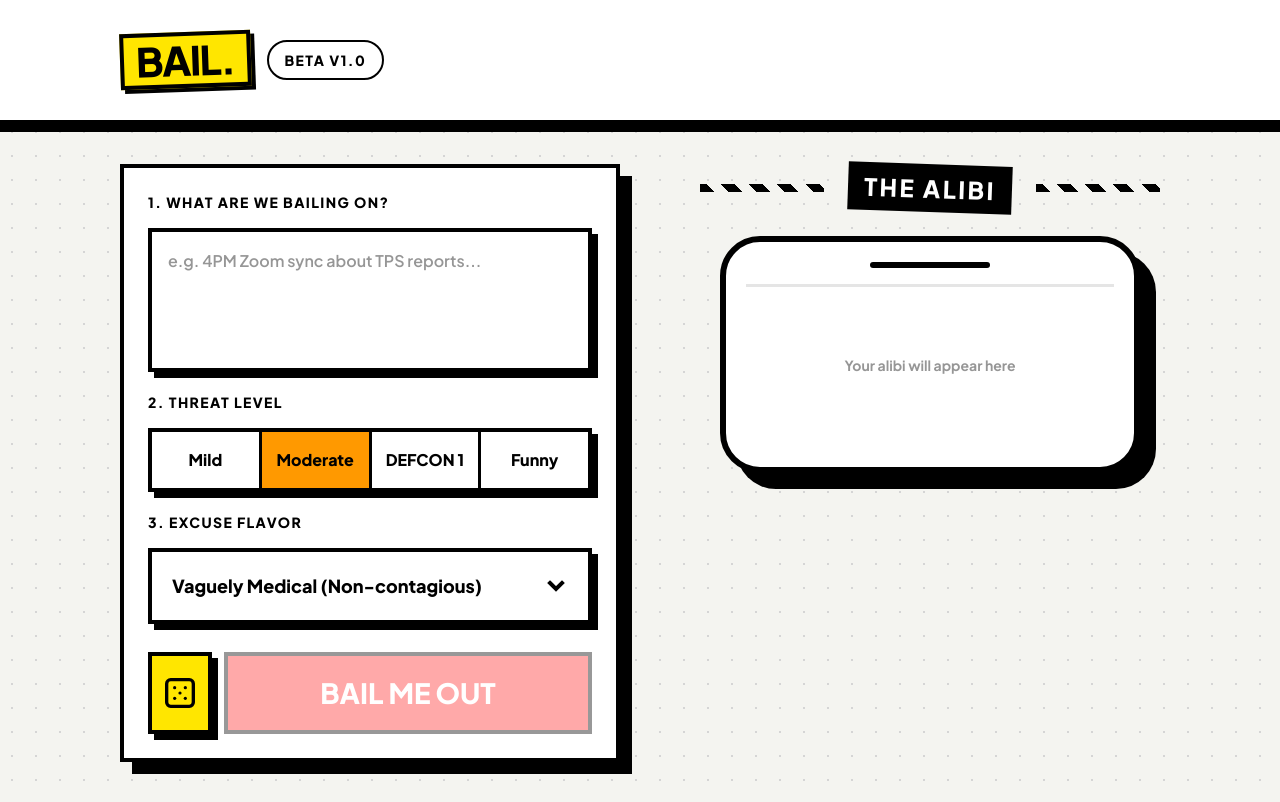
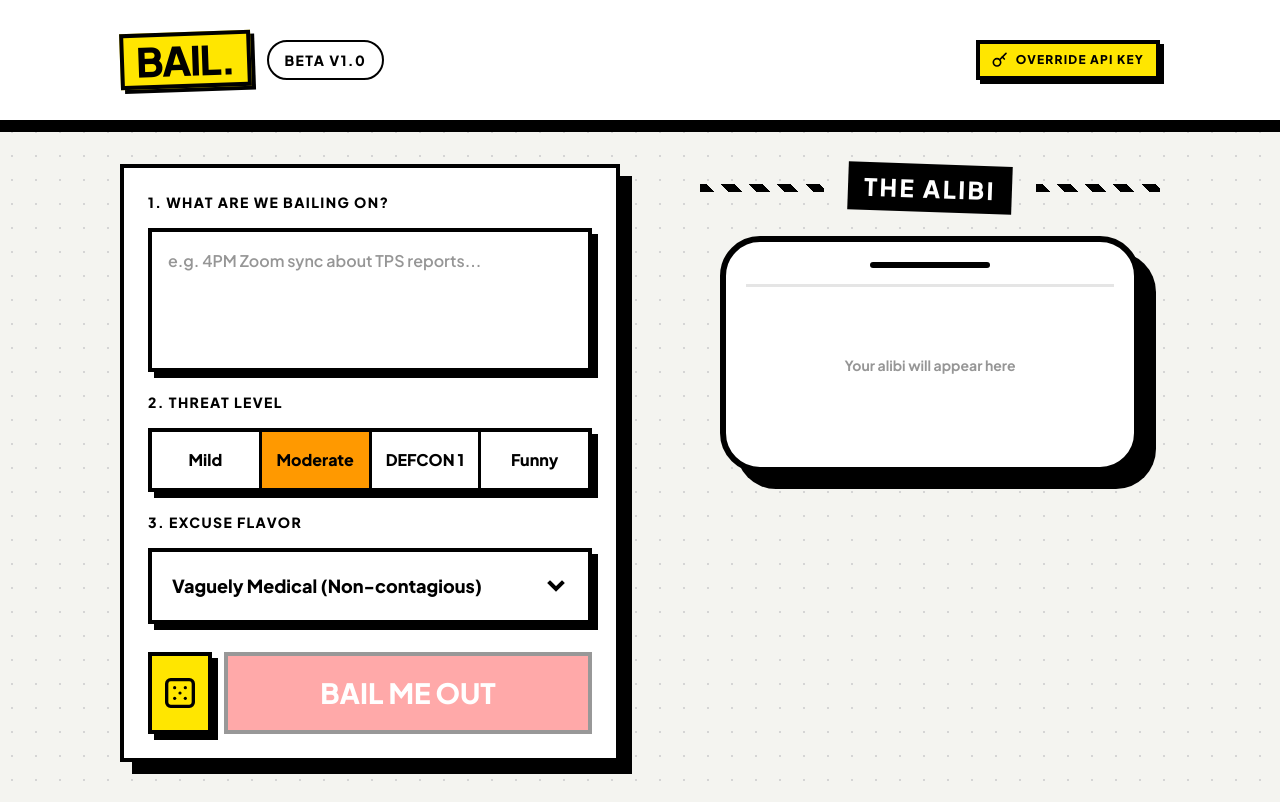
Before and after one commit to NotAnAiYet/VCF2026-Project, a Next.js app in the folder excuse-generator/: page / in a window 1280 px wide. Built offline with nearby package versions, Linux system fonts and the light colour scheme.

Commit message:
etc: changed user mode

```diff
--- a/excuse-generator/app/api/excuse/route.ts
+++ b/excuse-generator/app/api/excuse/route.ts
@@ -19,10 +19,11 @@ export async function POST(req: NextRequest) {
     EXCUSE_FLAVORS.find((f) => f.label === body.excuseFlavor) ?? null;
 
   const userMode = process.env.NEXT_PUBLIC_USER_MODE === "true";
+  const headerKey = req.headers.get("x-groq-api-key") ?? undefined;
 
   let apiKey: string | undefined;
   if (userMode) {
-    apiKey = req.headers.get("x-groq-api-key") ?? undefined;
+    apiKey = headerKey;
     if (!apiKey) {
       return NextResponse.json(
         { error: "No API key provided. Enter your Groq API key to continue." },
@@ -30,7 +31,7 @@ export async function POST(req: NextRequest) {
       );
     }
   } else {
-    apiKey = process.env.GROQ_API_KEY;
+    apiKey = headerKey || process.env.GROQ_API_KEY;
     if (!apiKey) {
       return NextResponse.json(
         { error: "GROQ_API_KEY is not configured." },
@@ -73,6 +74,12 @@ export async function POST(req: NextRequest) {
 
     return NextResponse.json({ excuse });
   } catch (err) {
+    if (err instanceof Groq.APIError && err.status === 401) {
+      return NextResponse.json(
+        { error: "Invalid API key. Check your Groq API key and try again.", code: "invalid_api_key" },
+        { status: 401 }
+      );
+    }
     const message =
       err instanceof Error ? err.message : "Failed to contact Groq.";
     return NextResponse.json({ error: message }, { status: 502 });
--- a/excuse-generator/app/page.tsx
+++ b/excuse-generator/app/page.tsx
@@ -1,5 +1,5 @@
 import ExcuseForm from "@/components/ExcuseForm";
-import ApiKeyButton, { USER_MODE } from "@/components/ApiKeyButton";
+import ApiKeyButton from "@/components/ApiKeyButton";
 
 export default function Home() {
   return (
@@ -16,7 +16,7 @@ export default function Home() {
             Beta v1.0
           </div>
         </div>
-        {USER_MODE && <ApiKeyButton />}
+        <ApiKeyButton />
       </header>
 
       <main className="flex-1 px-8 md:px-30 py-10">
--- a/excuse-generator/components/ApiKeyButton.tsx
+++ b/excuse-generator/components/ApiKeyButton.tsx
@@ -12,10 +12,9 @@ export function dispatchKeyChange() {
 }
 
 export function useGroqApiKey() {
-  const [userApiKey, setUserApiKey] = useState("");
+  const [userApiKey, setUserApiKey] = useState<string | null>(null);
 
   useEffect(() => {
-    if (!USER_MODE) return;
     const sync = () => setUserApiKey(localStorage.getItem(LS_KEY) ?? "");
     sync();
     window.addEventListener(KEY_CHANGE_EVENT, sync);
@@ -26,6 +25,7 @@ export function useGroqApiKey() {
 }
 
 export default function ApiKeyButton() {
+  const [mounted, setMounted] = useState(false);
   const [userApiKey, setUserApiKey] = useState("");
   const [keyInput, setKeyInput] = useState("");
   const [keyPanelOpen, setKeyPanelOpen] = useState(false);
@@ -35,6 +35,7 @@ export default function ApiKeyButton() {
     const saved = localStorage.getItem(LS_KEY) ?? "";
     setUserApiKey(saved);
     setKeyInput(saved);
+    setMounted(true);
   }, []);
 
   useEffect(() => {
@@ -63,21 +64,25 @@ export default function ApiKeyButton() {
     dispatchKeyChange();
   }, []);
 
+  if (!mounted) return null;
+
   return (
     <div ref={keyPanelRef} className="relative">
       <button
         type="button"
         onClick={() => { setKeyInput(userApiKey); setKeyPanelOpen((o) => !o); }}
-        title="Set your Groq API key"
-        className={`flex items-center gap-2 px-3 py-2 border-4 border-black font-extrabold text-xs uppercase tracking-widest transition-colors cursor-pointer ${userApiKey ? "bg-[#33FF00] text-black" : "bg-[#FFE600] text-black"} shadow-[4px_4px_0_#000]`}
+        title={USER_MODE ? "Your Groq API key (required)" : "Override Groq API key (optional)"}
+        className={`flex items-center gap-2 px-3 py-2 border-4 border-black font-extrabold text-xs uppercase tracking-widest transition-colors cursor-pointer shadow-[4px_4px_0_#000] ${userApiKey ? "bg-[#33FF00] text-black" : "bg-[#FFE600] text-black"}`}
       >
         <KeyIcon />
-        {userApiKey ? "Key saved" : "Add API key"}
+        {userApiKey ? "Key saved" : USER_MODE ? "Add API key" : "Override API key"}
       </button>
 
       {keyPanelOpen && (
         <div className="absolute right-0 top-full mt-2 z-20 bg-white border-4 border-black shadow-[8px_8px_0_#000] p-4 flex flex-col gap-3 w-80">
-          <div className="text-xs font-black uppercase tracking-widest">Your Groq API key</div>
+          <div className="text-xs font-black uppercase tracking-widest">
+            {USER_MODE ? "Your Groq API key" : "Override Groq API key"}
+          </div>
           <input
             type="password"
             value={keyInput}
@@ -88,7 +93,9 @@ export default function ApiKeyButton() {
             autoFocus
           />
           <p className="text-[11px] font-semibold text-[#666]">
-            Stored locally in your browser. Never sent anywhere except Groq.
+            {USER_MODE
+              ? "Required. Stored locally in your browser. Never sent anywhere except Groq."
+              : "Optional. Overrides the server key. Stored locally in your browser."}
           </p>
           <div className="flex gap-2">
             <button
--- a/excuse-generator/components/ExcuseForm.tsx
+++ b/excuse-generator/components/ExcuseForm.tsx
@@ -4,7 +4,7 @@ import { useState, useRef, useEffect } from "react";
 import { type ThreatLevel, THREAT_LEVELS } from "@/data/threatLevels";
 import { EXCUSE_FLAVORS } from "@/data/excuseFlavors";
 import { RANDOM_SITUATIONS } from "@/data/randomSituations";
-import { USER_MODE, useGroqApiKey } from "@/components/ApiKeyButton";
+import { useGroqApiKey } from "@/components/ApiKeyButton";
 
 export default function ExcuseForm() {
   const [situation, setSituation] = useState("");
@@ -41,7 +41,7 @@ export default function ExcuseForm() {
 
     try {
       const headers: Record<string, string> = { "Content-Type": "application/json" };
-      if (USER_MODE && userApiKey) {
+      if (userApiKey) {
         headers["x-groq-api-key"] = userApiKey;
       }
 
@@ -57,6 +57,9 @@ export default function ExcuseForm() {
 
       if (!res.ok) {
         const data = await res.json().catch(() => ({}));
+        if (data.code === "invalid_api_key") {
+          throw new Error("Invalid API key. Click the key button in the header to update it.");
+        }
         throw new Error(data.error ?? "Something went wrong. Please try again.");
       }
 
@@ -89,7 +92,7 @@ export default function ExcuseForm() {
     setExcuseFlavor(pick(EXCUSE_FLAVORS).label);
   }
 
-  const canSubmit = situation.trim().length > 0 && !loading && (!USER_MODE || !!userApiKey);
+  const canSubmit = situation.trim().length > 0 && !loading;
 
   return (
     <div className="grid grid-cols-1 lg:grid-cols-[500px_1fr] gap-20 items-start">
```
Also changed, not shown: 1 other file (tests, documents, lock files or other folders).
